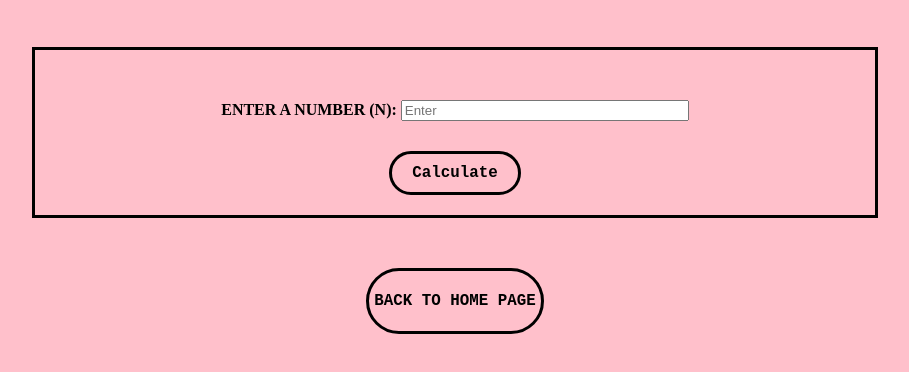
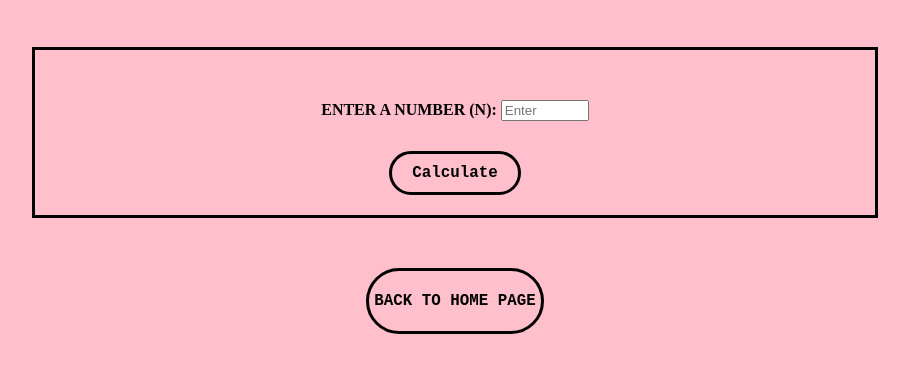
Before and after one commit to leyquinn/hlncuba, a plain HTML site: page looping.html in a window 1280 px wide. Shown: the part 156-528 px from the top of the page, without its empty margins (185-1094 px from the left). Drawn offline with Linux system fonts and the light colour scheme.

Commit message:
Update looping.css

```diff
--- a/looping.css
+++ b/looping.css
@@ -75,7 +75,7 @@ a:hover {
 
 #nValue {
     text-align: left;
-    width: 35%;
+    width: 10%;
     margin-top: 30px;
     margin-bottom: 30px;
 }
```
